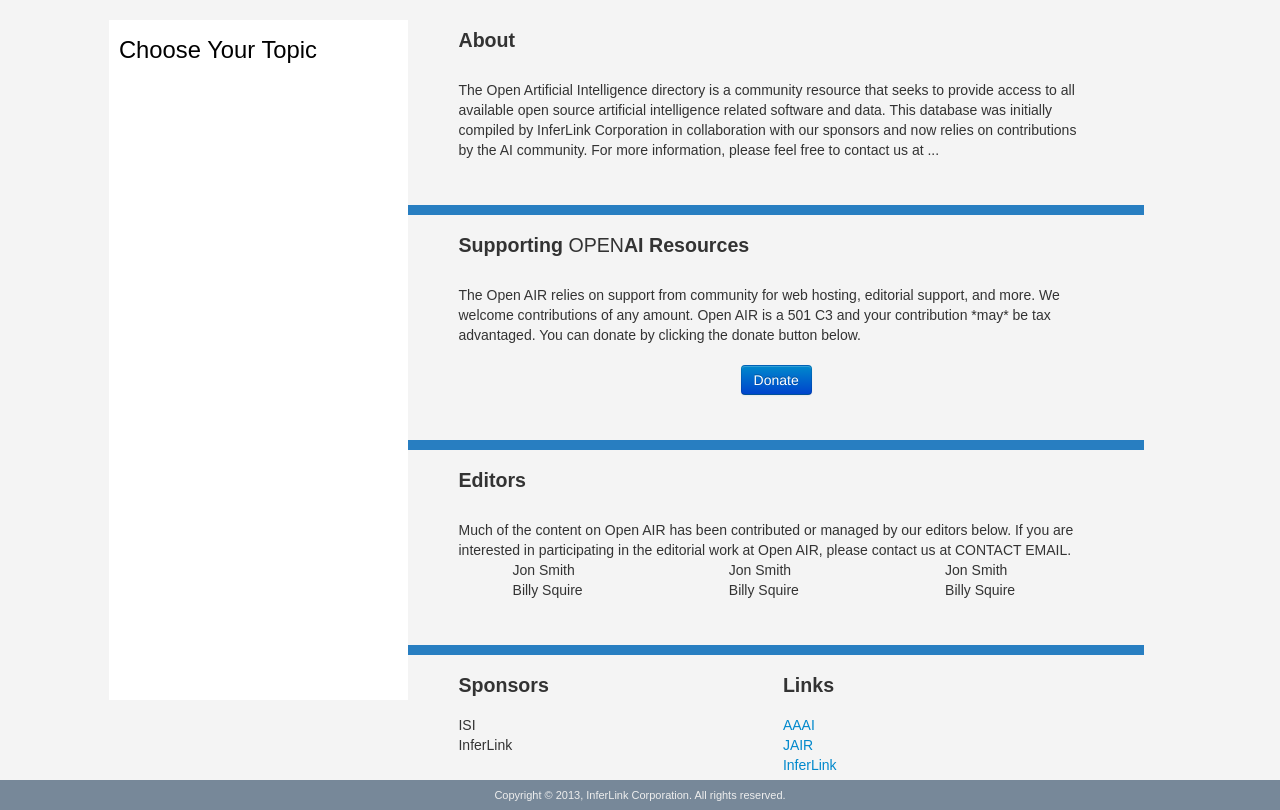
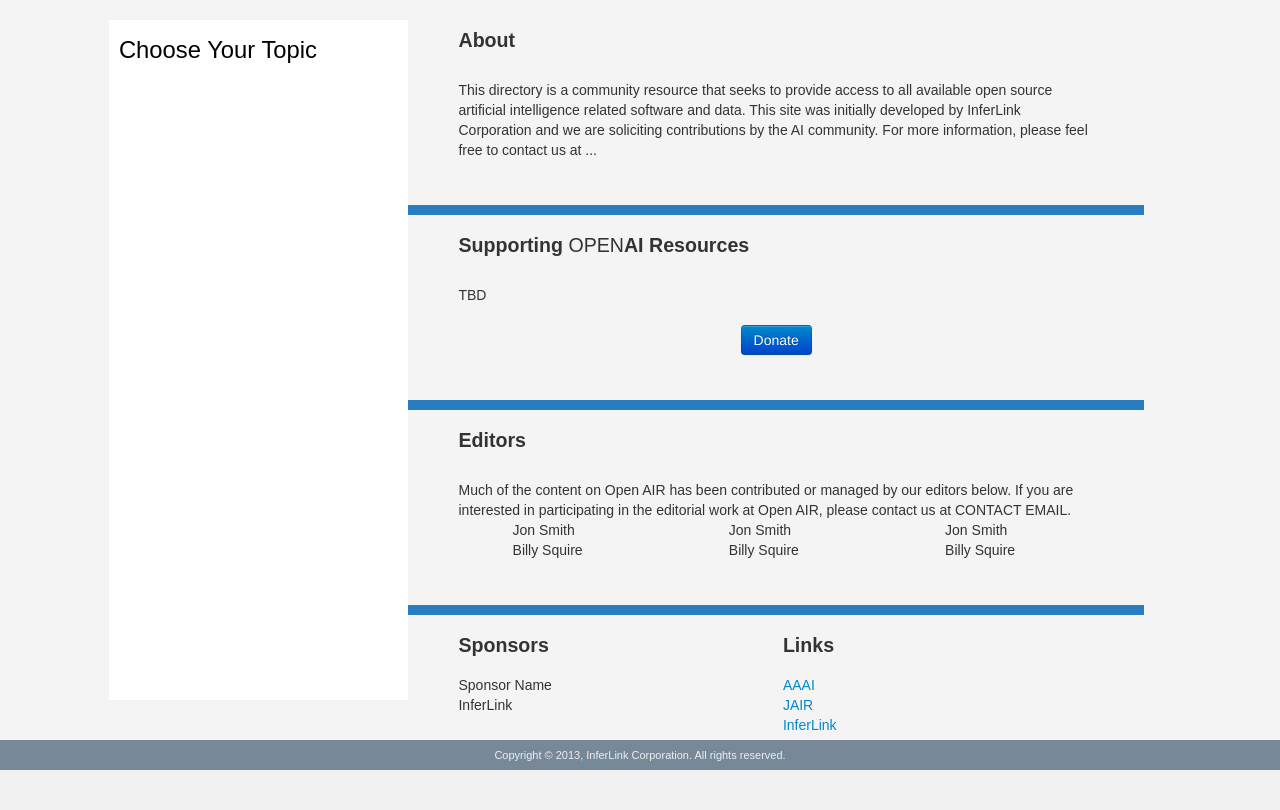
Before and after one commit to kanesee/openair, a PHP site: page /about.php in a window 1280 px wide. Shown: the part 96-906 px from the top of the page. After the commit the page ends 866 px from the top, so only its background shows below. Run offline with PHP 8.4, Linux system fonts and the light colour scheme; data comes from the database, SQL or seed files in the repository; some libraries are stand-ins or nearby versions.

Commit message:
Changes to about.php made by Brian

```diff
--- a/htdocs/about.php
+++ b/htdocs/about.php
@@ -7,14 +7,14 @@
 	<div id="resourceinfo">
 		<div id="resourcetitle">About</div>
 		<div id="resourcedescription">
-			The Open Artificial Intelligence directory is a community resource that seeks to provide access to all available open source artificial intelligence related software and data. This database was initially compiled by InferLink Corporation in collaboration with our sponsors and now relies on contributions by the AI community. For more information, please feel free to contact us at ...
+			This directory is a community resource that seeks to provide access to all available open source artificial intelligence related software and data. This site was initially developed by InferLink Corporation and we are soliciting contributions by the AI community.  For more information, please feel free to contact us at ...
 		</div>
 	</div>
 	<div id="bluedivider"></div>
 	<div id="resourceinfo">
 		<div id="resourcetitle">Supporting <span style="font-weight: 200;">OPEN</span>AI Resources</div>
 		<div id="resourcedescription">
-			The Open AIR relies on support from community for web hosting, editorial support, and more. We welcome contributions of any amount. Open AIR is a 501 C3 and your contribution *may* be tax advantaged. You can donate by clicking the donate button below.<br><br>
+			<!--The Open AIR relies on support from community for web hosting, editorial support, and more. We welcome contributions of any amount. Open AIR is a 501 C3 and your contribution *may* be tax advantaged. You can donate by clicking the donate button below.-->TBD<br><br>
 			<div class="text-center" ><button type="button" class="btn btn-primary" onclick="javascript:window.location='donations.php';">Donate</button></div>
 		</div>
 	</div>
@@ -49,7 +49,7 @@
 			</div>
 			<div class="row-fluid">
 				<div class="span6">
-					ISI<br>
+					Sponsor Name<br>
 					InferLink<br>
 				</div>
 				<div class="span6">
```
